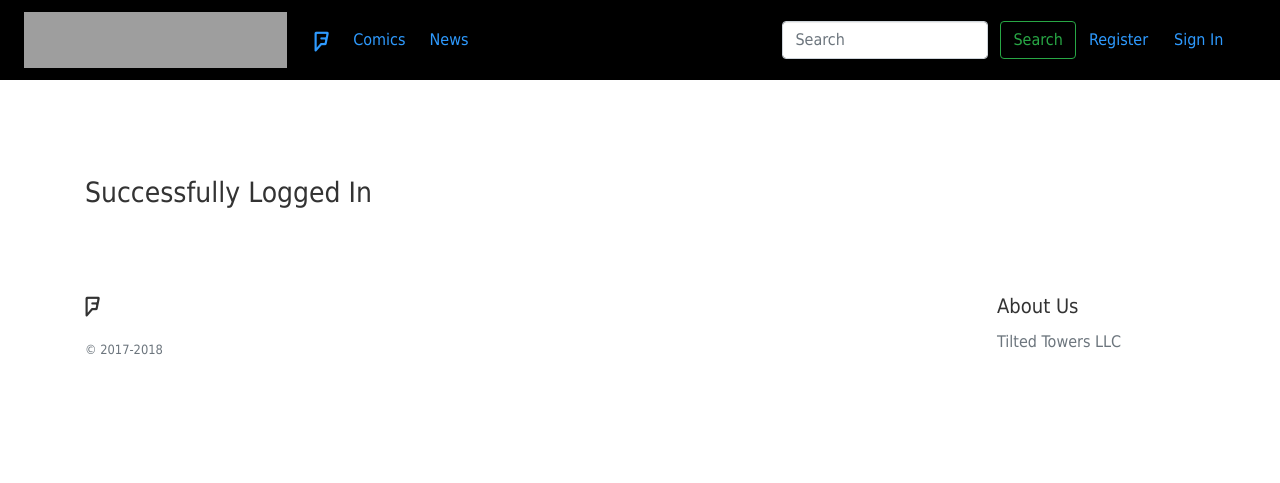
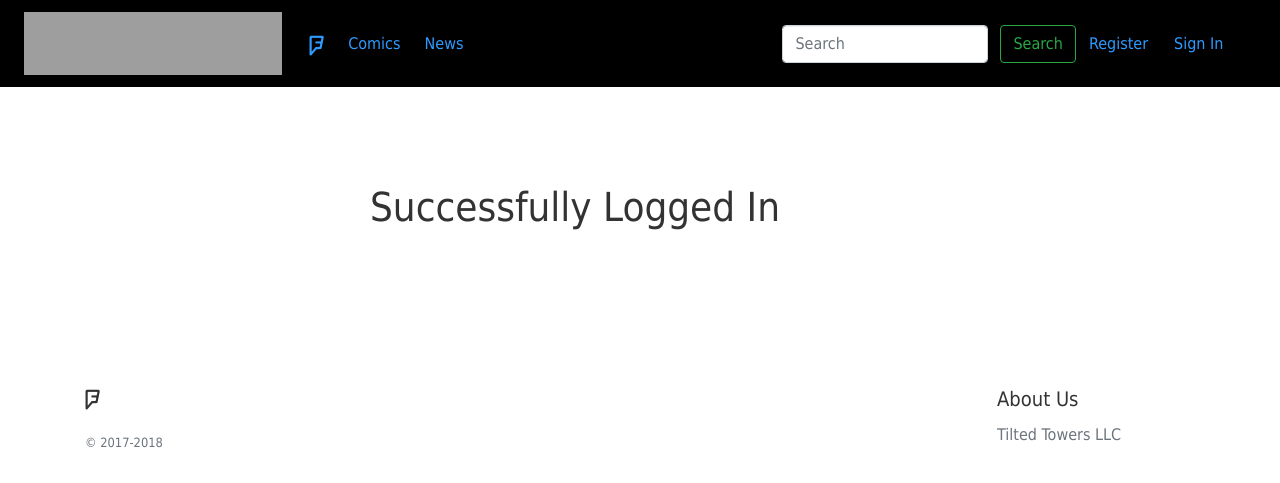
Before and after one commit to M5xThully/CS480_ComicWebsiteProject, a Django app: page /loggedin/ in a window 1280 px wide. Shown: the top 483 px of the page. Run offline with Django 3.2, Linux system fonts and the light colour scheme; some libraries are stand-ins or nearby versions; grey boxes are pictures that could not be loaded.

Commit message:
Yup, yup. Making those changes.

```diff
--- a/comicsite/models.py
+++ b/comicsite/models.py
@@ -142,7 +142,7 @@ class Post(models.Model):
     # user = models.ForeignKey(settings.AUTH_USER_MODEL, default=1, on_delete=models.DO_NOTHING) //BACKUP
     user = models.ForeignKey(User, on_delete=models.CASCADE)
     # date of the post
-    date = models.DateTimeField(default=timezone.localtime(timezone.now()))
+    date = models.DateTimeField(default=timezone.now())
 
     class Meta:
         managed = True
--- a/templates/base.html
+++ b/templates/base.html
@@ -19,7 +19,7 @@
 <body>
 {% if user.is_authenticated %}
   <nav class="navbar navbar-expand-md navbar-dark bg-dark mb-3">
-    <a href="/"><img src="https://images.cooltext.com/5153034.png" width="263" height="56" alt="TiltedComics" /></a>
+    <a href="/"><img src="https://images.cooltext.com/5153046.png" width="258" height="63" alt="TiltedComics" /></a>
     <div class="container">
       <button class="navbar-toggler navbar-toggler-right mx-auto" type="button" data-toggle="collapse" data-target="#navbar2SupportedContent" aria-controls="navbar2SupportedContent" aria-expanded="false" aria-label="Toggle navigation">
         <span class="navbar-toggler-icon"></span>
@@ -57,7 +57,7 @@
 
 {% if not user.is_authenticated %}
   <nav class="navbar navbar-expand-md navbar-dark bg-dark mb-3">
-    <a href="/"><img src="https://images.cooltext.com/5153034.png" width="263" height="56" alt="TiltedComics" /></a>
+    <a href="/"><img src="https://images.cooltext.com/5153046.png" width="258" height="63" alt="TiltedComics" /></a>
     <div class="container">
       <button class="navbar-toggler navbar-toggler-right mx-auto" type="button" data-toggle="collapse" data-target="#navbar2SupportedContent" aria-controls="navbar2SupportedContent" aria-expanded="false" aria-label="Toggle navigation">
         <span class="navbar-toggler-icon"></span>
--- a/templates/loggedin.html
+++ b/templates/loggedin.html
@@ -5,8 +5,9 @@
   <div class="py-5">
     <div class="container">
       <div class="row">
-        <div class="col-md-12">
-          <h3>Successfully Logged In</h3>
+        <div class="col-md-5 offset-md-3" >
+            <h1 class="">Successfully Logged In</h1>
+        </div>
       </div>
     </div>
   </div>
```
Also changed, not shown: comicsite/forms.py (+4 -4 lines).
